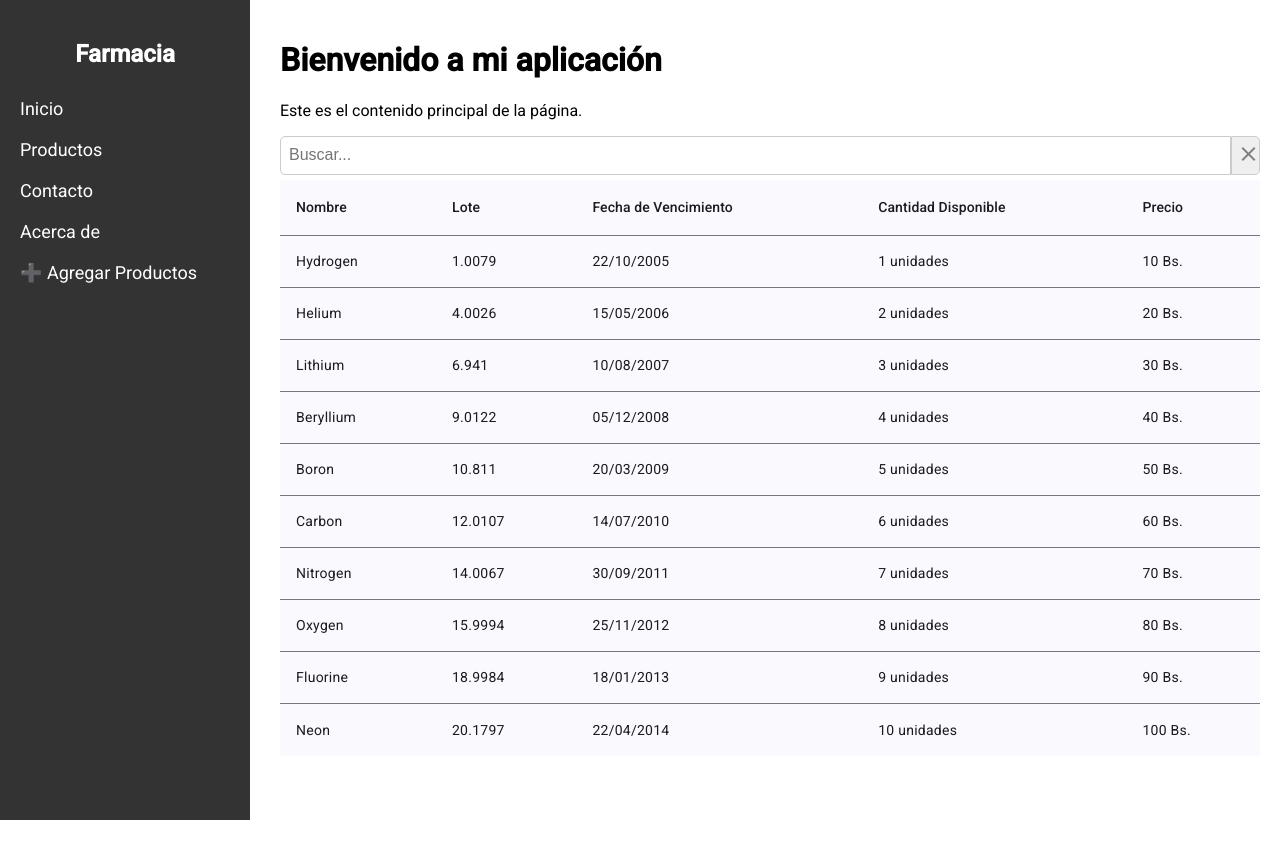
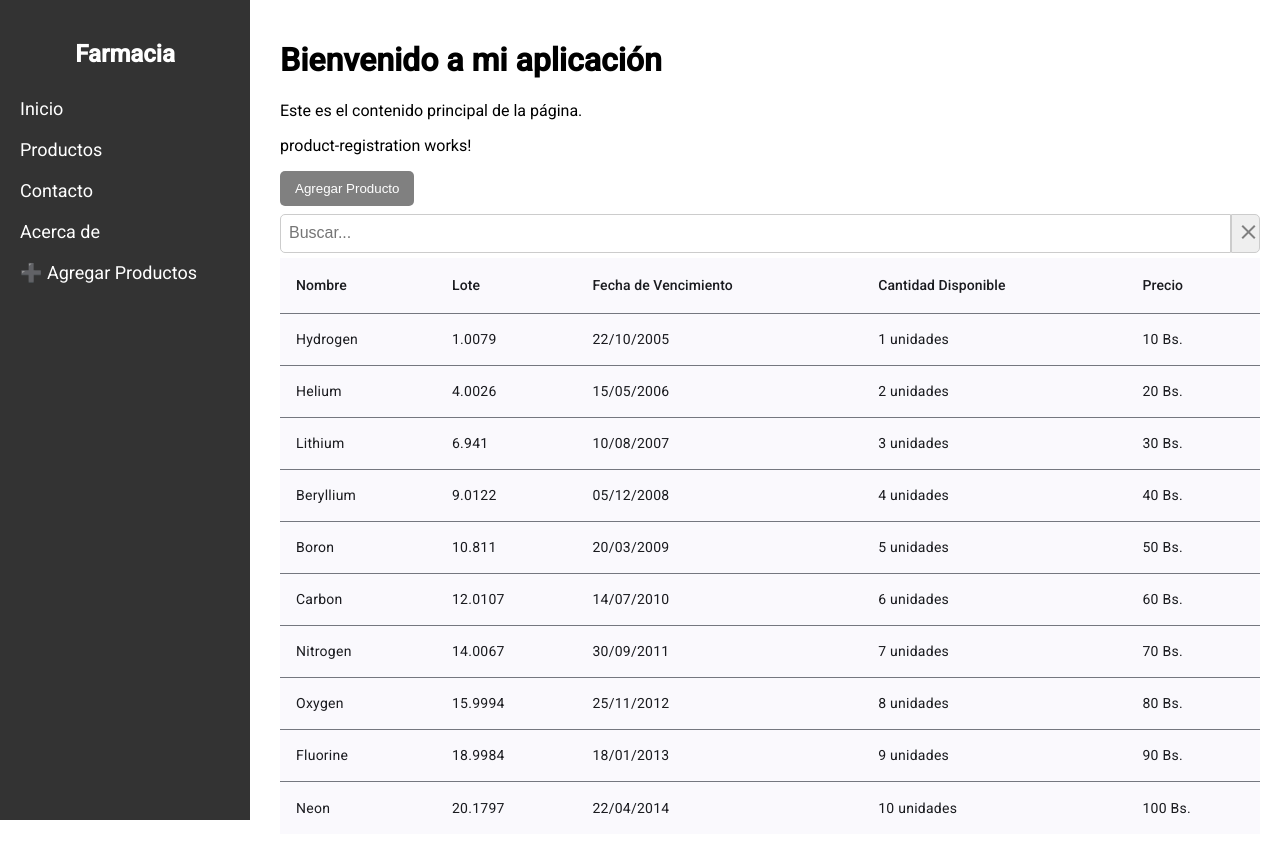
Before and after one commit to DanieZapata/Pharmacy, an Angular app: page /home in a window 1280 px wide. Before the commit the page ends 800 px from the top, so only its background shows below. Built offline with nearby package versions, Linux system fonts and the light colour scheme.

Commit message:
add: show modal button

```diff
--- a/src/app/app.component.html
+++ b/src/app/app.component.html
@@ -3,5 +3,6 @@
 <div class="main-content">
   <h1>Bienvenido a mi aplicación</h1>
   <p>Este es el contenido principal de la página.</p>
+  <app-product-registration></app-product-registration>
   <router-outlet></router-outlet>
 </div>
--- a/src/app/app.component.ts
+++ b/src/app/app.component.ts
@@ -2,12 +2,13 @@ import { Component } from '@angular/core';
 import { SidebarComponent } from './components/sidebar/sidebar.component';
 import { RouterModule } from '@angular/router';
 import { CommonModule } from '@angular/common';
+import { ProductRegistrationComponent } from './components/product-registration/product-registration.component';
 //import { CardComponent } from './card/card.component';
 
 @Component({
   selector: 'app-root',
   standalone: true,
-  imports: [SidebarComponent, RouterModule, CommonModule /*CardComponent*/],
+  imports: [SidebarComponent, RouterModule, CommonModule, ProductRegistrationComponent /*CardComponent*/],
   templateUrl: './app.component.html',
   styleUrl: './app.component.css'
 })
```
